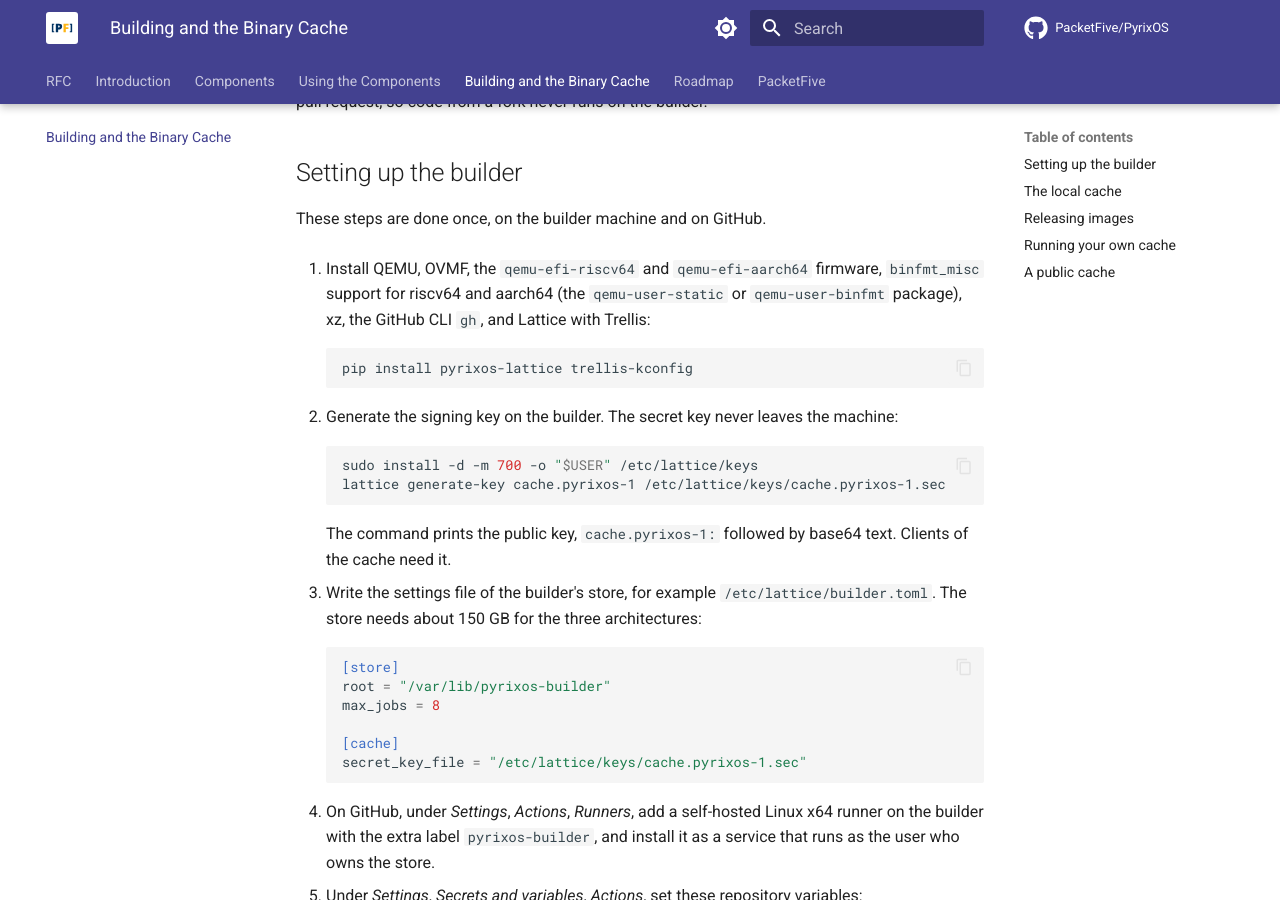
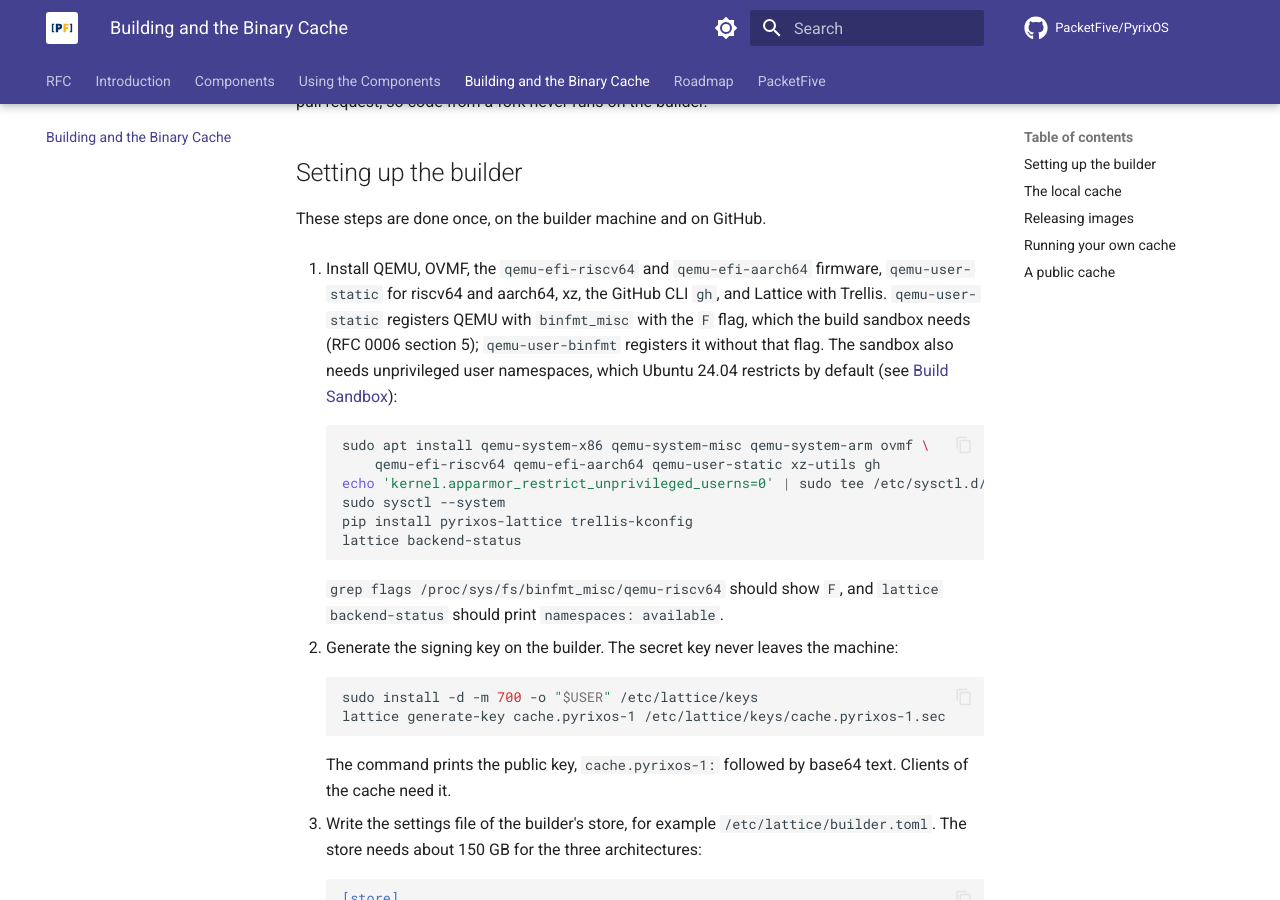
Before and after one commit to PacketFive/PyrixOS, an MkDocs documentation site: the page built from docs/building.md, in a window 1280 px wide and 900 px high, scrolled down 639 px. Built offline with MkDocs 1.6.1 and Material for MkDocs 9.7.7, drawn with Linux system fonts in a browser that asks for light colours; comment, search, counter and statistics services are not loaded.

Commit message:
Require qemu-user-static and unprivileged user namespaces on the builder
Signed-off-by: Weqaar Janjua <weqaar.janjua@gmail.com>

````diff
--- a/docs/building.md
+++ b/docs/building.md
@@ -15,11 +15,18 @@ A GitHub-hosted runner has too little disk and time for the bootstrap, so the `i
 
 These steps are done once, on the builder machine and on GitHub.
 
-1. Install QEMU, OVMF, the `qemu-efi-riscv64` and `qemu-efi-aarch64` firmware, `binfmt_misc` support for riscv64 and aarch64 (the `qemu-user-static` or `qemu-user-binfmt` package), xz, the GitHub CLI `gh`, and Lattice with Trellis:
+1. Install QEMU, OVMF, the `qemu-efi-riscv64` and `qemu-efi-aarch64` firmware, `qemu-user-static` for riscv64 and aarch64, xz, the GitHub CLI `gh`, and Lattice with Trellis. `qemu-user-static` registers QEMU with `binfmt_misc` with the `F` flag, which the build sandbox needs (RFC 0006 section 5); `qemu-user-binfmt` registers it without that flag. The sandbox also needs unprivileged user namespaces, which Ubuntu 24.04 restricts by default (see [Build Sandbox](components/sandbox.md)):
 
     ```sh
+    sudo apt install qemu-system-x86 qemu-system-misc qemu-system-arm ovmf \
+        qemu-efi-riscv64 qemu-efi-aarch64 qemu-user-static xz-utils gh
+    echo 'kernel.apparmor_restrict_unprivileged_userns=0' | sudo tee /etc/sysctl.d/60-pyrixos-userns.conf
+    sudo sysctl --system
     pip install pyrixos-lattice trellis-kconfig
+    lattice backend-status
     ```
+
+    `grep flags /proc/sys/fs/binfmt_misc/qemu-riscv64` should show `F`, and `lattice backend-status` should print `namespaces: available`.
 
 2. Generate the signing key on the builder. The secret key never leaves the machine:
 
````
